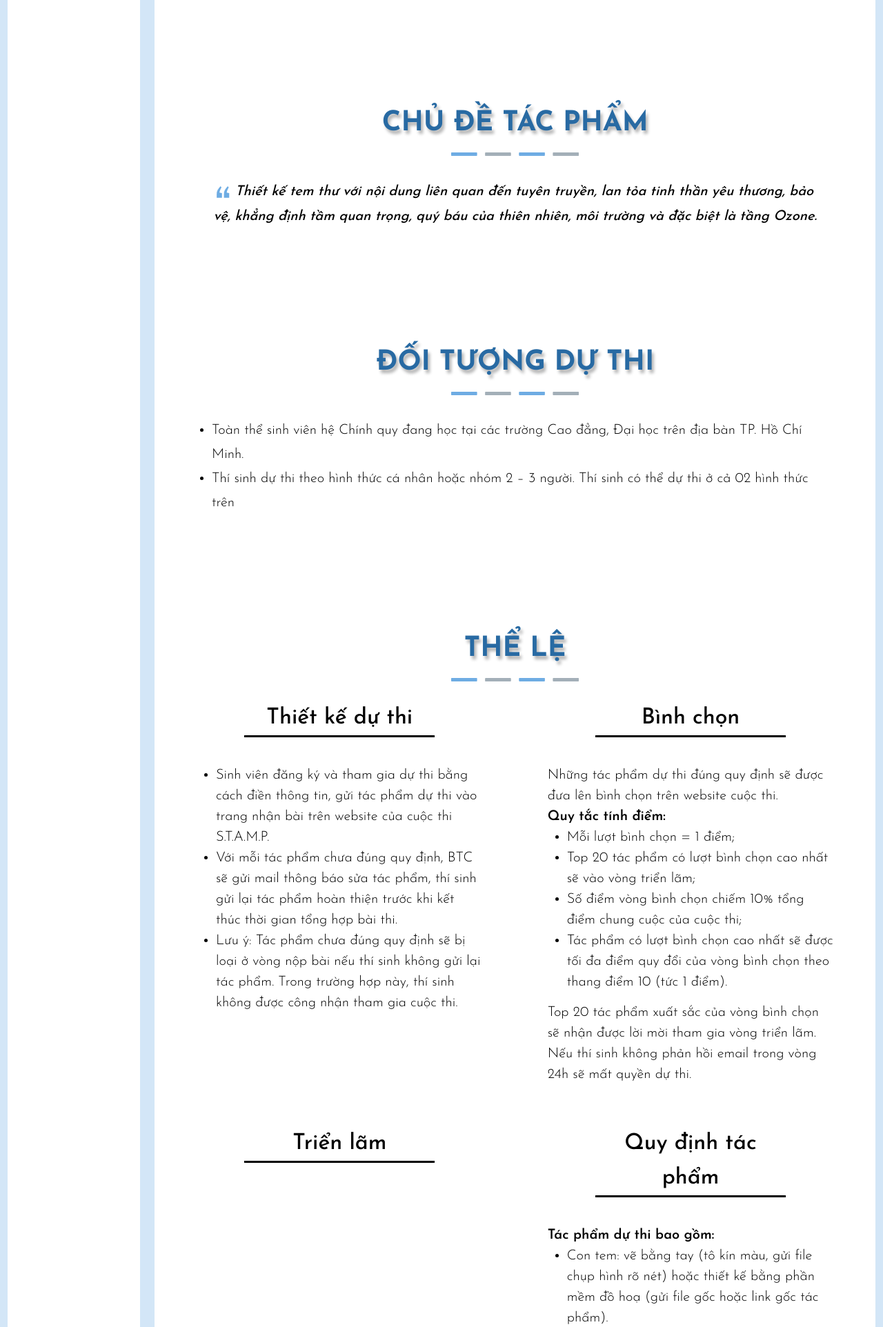
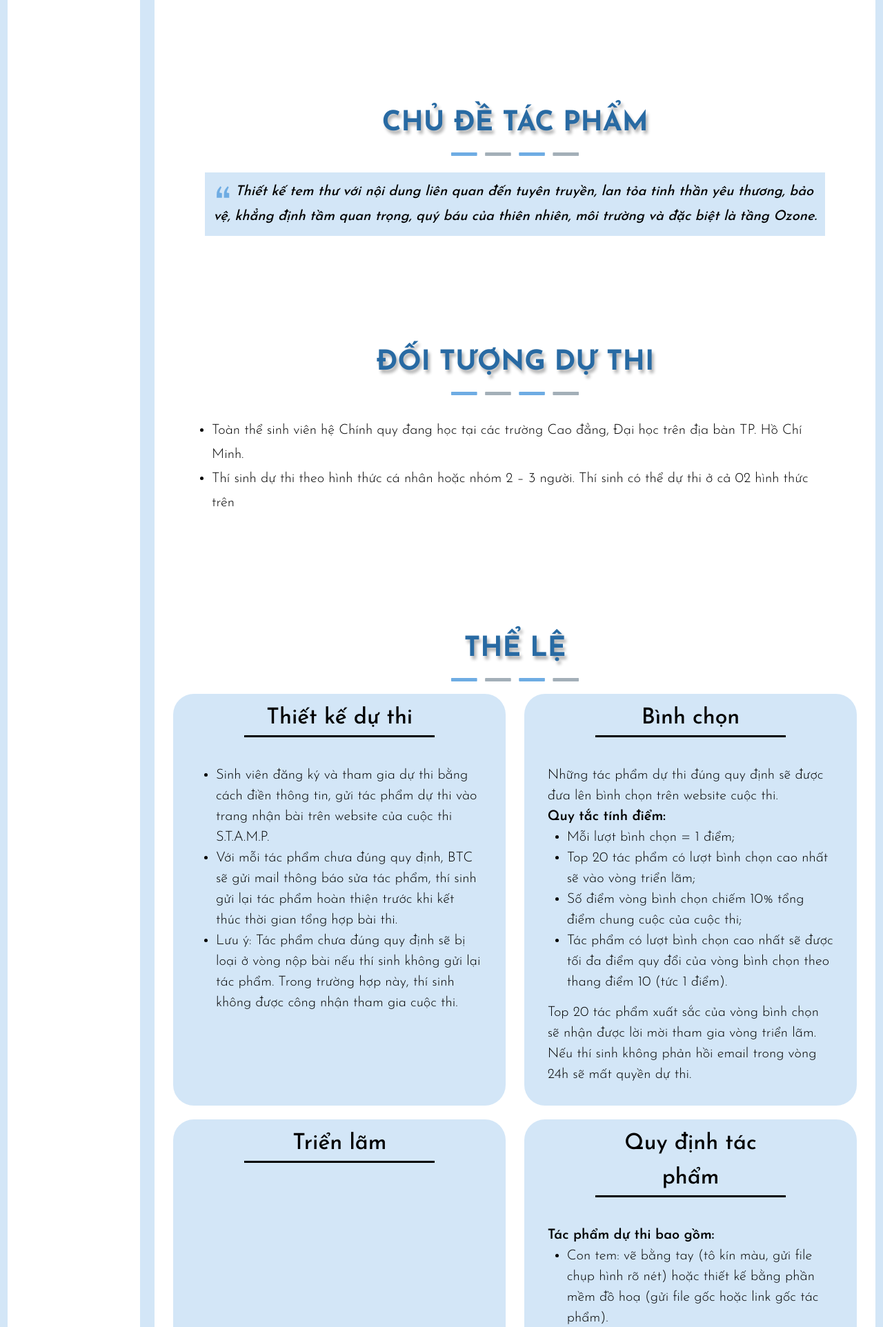
Before and after one commit to lcminhbu/STAMP, an ASP.NET Core app: page /About in a window 1280 px wide. Shown: the part 518-2442 px from the top of the page at 69% size. Run offline with ASP.NET Core 8, Linux system fonts and the light colour scheme; style sheets or scripts are compiled from the project's sources.

Commit message:
update about

```diff
--- a/Pages/About.cshtml
+++ b/Pages/About.cshtml
@@ -82,15 +82,15 @@
                         </span>
                     </div>
                     <div id="topic">
-                        <h2 class="blue-color part-margin blur-shadow">CHỦ ĐỀ TÁC PHẨM</h2>
+                        <h2 class="blue-color blur-shadow" style = "margin-top: 140px; padding-top: 20px">CHỦ ĐỀ TÁC PHẨM</h2>
                         <img src="~/image/About/line.png"/>
-                        <div class="blue-background text-content">
+                        <div class="light-light-blue-background text-content">
                             <img src="~/image/mark.png"/>
                             <span class="info-text italic font-weight-500">Thiết kế tem thư với nội dung liên quan đến tuyên truyền, lan tỏa tinh thần yêu thương, bảo vệ, khẳng định tầm quan trọng, quý báu của thiên nhiên, môi trường và đặc biệt là tầng Ozone.</span>
                         </div>
                     </div>
                     <div id="objective">
-                        <h2 class="blue-color part-margin blur-shadow">ĐỐI TƯỢNG DỰ THI</h2>
+                        <h2 class="blue-color blur-shadow" style = "margin-top: 140px; padding-top: 20px">ĐỐI TƯỢNG DỰ THI</h2>
                         <img src="~/image/About/line.png"/>
                         <ul class="info-text alignleft text-content">
                             <li>Toàn thể sinh viên hệ Chính quy đang học tại các trường Cao đẳng, Đại học trên địa bàn TP. Hồ Chí Minh.</li>
@@ -98,11 +98,11 @@
                         </ul>
                     </div>
                     <div id="rule">
-                        <h2 class="blue-color part-margin blur-shadow">THỂ LỆ</h2>
+                        <h2 class="blue-color blur-shadow" style = "margin-top: 140px; padding-top: 20px">THỂ LỆ</h2>
                         <img src="~/image/About/line.png"/>
                         <div class="container-fluid info-text">
                             <div class="row justify-content-evenly">
-                                <div class="col-6 blue-background">
+                                <div class="col-6 light-light-blue-background">
                                     <div class="rule-title">Thiết kế dự thi</div>
                                     <div class="alignleft padding-rule line-height-30">
                                         <ul>
@@ -112,7 +112,7 @@
                                         </ul>
                                     </div>
                                 </div>
-                                <div class="col-6 blue-background">
+                                <div class="col-6 light-light-blue-background">
                                     <div class="rule-title">Bình chọn</div>
                                     <div class="alignleft padding-rule line-height-30">
                                         <div>Những tác phẩm dự thi đúng quy định sẽ được đưa lên bình chọn trên website cuộc thi.</div>
@@ -132,10 +132,10 @@
                                 </div>
                             </div>
                             <div class="row justify-content-evenly">
-                                <div class="col-6 blue-background">
+                                <div class="col-6 light-light-blue-background">
                                     <div class="rule-title">Triển lãm</div>
                                 </div>
-                            <div class="col-6 blue-background">
+                            <div class="col-6 light-light-blue-background">
                                 <div class="rule-title">Quy định tác phẩm</div>
                                 <div class="alignleft padding-rule line-height-30">
                                     <div class="bolder">Tác phẩm dự thi bao gồm:</div>
```
